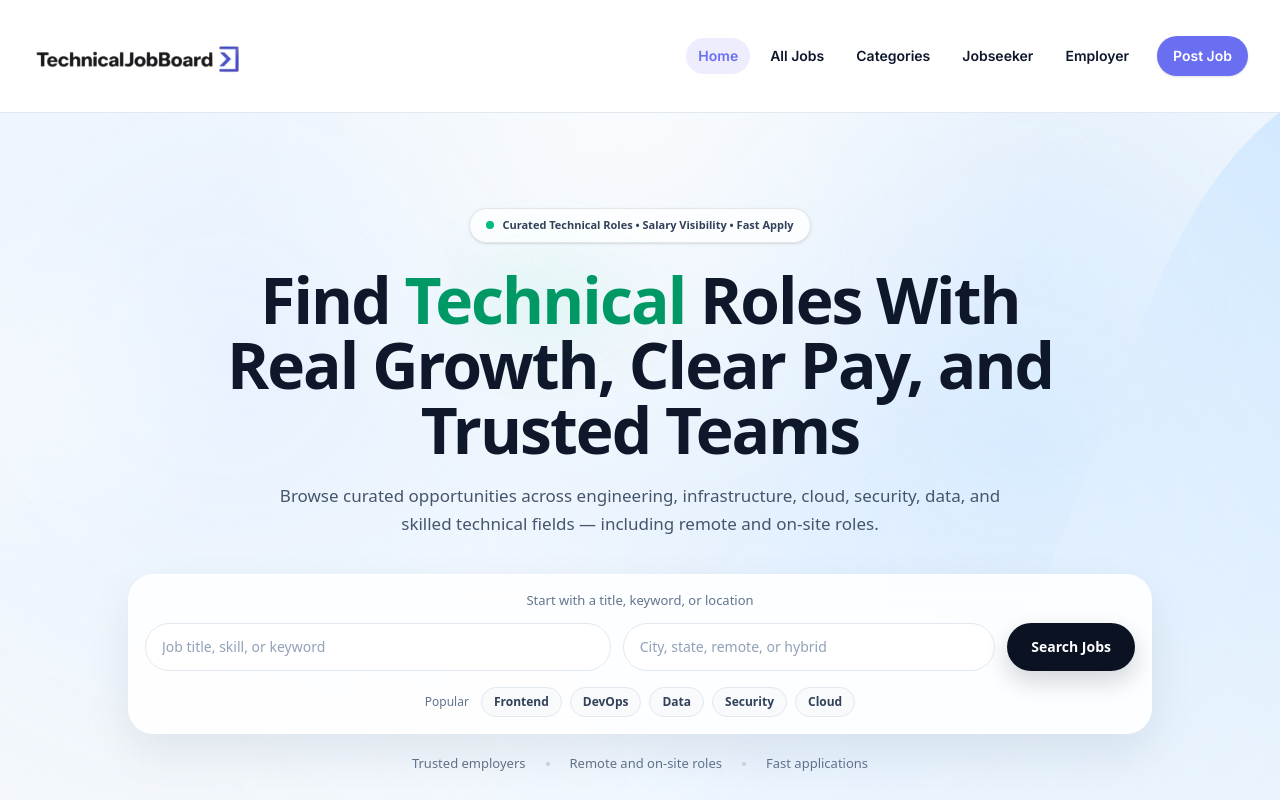
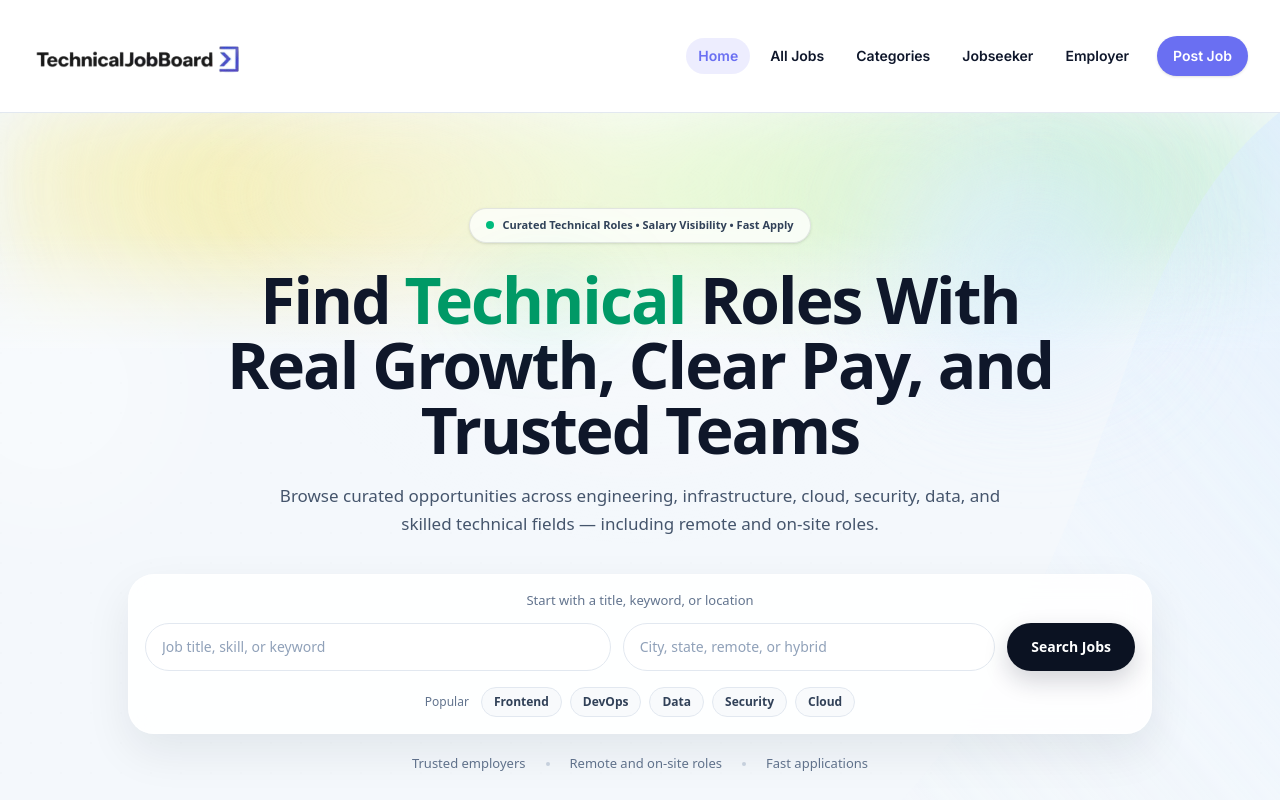
Before and after one commit to adebisidolapo/technicaljobboard, a Next.js app: page / in a window 1280 px wide. Shown: the top 800 px of the page. Built offline with nearby package versions, Linux system fonts and the light colour scheme; no server answers; the database is empty.

Commit message:
update home

```diff
--- a/app/globals.css
+++ b/app/globals.css
@@ -381,14 +381,45 @@ body {
   animation: heroMove 18s ease-in-out infinite alternate;
 }
 
-@keyframes heroMove {
+
+@keyframes heroBandMoveAlt {
   0% {
-    transform: translate3d(0,0,0) scale(1);
+    transform: translateX(0%) translateY(0%) scale(1.02);
+    opacity: 0.72;
   }
   50% {
-    transform: translate3d(-20px,10px,0) scale(1.05);
+    transform: translateX(3%) translateY(-2%) scale(1.06);
+    opacity: 0.9;
   }
   100% {
-    transform: translate3d(20px,-10px,0) scale(1.08);
+    transform: translateX(0%) translateY(0%) scale(1.02);
+    opacity: 0.72;
   }
 }
+
+.hero-top-band {
+  background:
+    radial-gradient(circle at 18% 20%, rgba(247, 241, 180, 0.85) 0%, rgba(247, 241, 180, 0.55) 18%, transparent 42%),
+    radial-gradient(circle at 52% 14%, rgba(214, 245, 176, 0.92) 0%, rgba(214, 245, 176, 0.60) 20%, transparent 44%),
+    radial-gradient(circle at 82% 18%, rgba(197, 239, 214, 0.88) 0%, rgba(197, 239, 214, 0.52) 18%, transparent 40%);
+  filter: blur(34px);
+  animation: heroBandMove 12s ease-in-out infinite;
+  will-change: transform, opacity;
+}
+
+.hero-top-band-2 {
+  background:
+    radial-gradient(circle at 28% 16%, rgba(240, 233, 174, 0.55) 0%, transparent 34%),
+    radial-gradient(circle at 66% 12%, rgba(205, 241, 185, 0.62) 0%, transparent 36%);
+  filter: blur(54px);
+  animation: heroBandMoveAlt 16s ease-in-out infinite;
+  will-change: transform, opacity;
+  mix-blend-mode: normal;
+}
+
+@media (prefers-reduced-motion: reduce) {
+  .hero-top-band,
+  .hero-top-band-2 {
+    animation: none !important;
+  }
+}
--- a/app/page.tsx
+++ b/app/page.tsx
@@ -173,16 +173,19 @@ const wideContainer =
 <section className="relative isolate overflow-hidden bg-[#F4F8FC]">
   {/* Background Layer */}
 <div className="pointer-events-none absolute inset-0 overflow-hidden">
-
   {/* base */}
   <div className="absolute inset-0 bg-[#F4F8FC]" />
 
-  {/* animated gradient wash */}
-  <div className="absolute inset-0 hero-bg-animation" />
+  {/* top animated AWS-style color band */}
+  <div className="absolute inset-x-0 top-0 h-[240px] overflow-hidden">
+    <div className="hero-top-band absolute inset-0" />
+    <div className="hero-top-band-2 absolute inset-0" />
+    <div className="absolute inset-0 bg-gradient-to-b from-transparent via-transparent to-[#F4F8FC]" />
+  </div>
 
   {/* subtle grid */}
   <div
-    className="absolute inset-0 opacity-[0.10]"
+    className="absolute inset-0 opacity-[0.08]"
     style={{
       backgroundImage:
         "radial-gradient(circle at 1px 1px, rgba(15,23,42,0.10) 1px, transparent 0)",
@@ -190,9 +193,9 @@ const wideContainer =
     }}
   />
 
-  {/* AWS style top shape */}
+  {/* right shape */}
   <svg
-    className="absolute right-0 top-0 h-full w-[65%]"
+    className="absolute right-0 top-0 h-full w-[65%] opacity-80"
     viewBox="0 0 720 520"
     preserveAspectRatio="none"
     aria-hidden="true"
@@ -206,8 +209,8 @@ const wideContainer =
         y2="520"
         gradientUnits="userSpaceOnUse"
       >
-        <stop stopColor="#CFE7FF" stopOpacity="0.9" />
-        <stop offset="0.45" stopColor="#E3F1FF" stopOpacity="0.5" />
+        <stop stopColor="#D8EBFF" stopOpacity="0.75" />
+        <stop offset="0.45" stopColor="#EAF4FF" stopOpacity="0.36" />
         <stop offset="1" stopColor="#F4F8FC" stopOpacity="0" />
       </linearGradient>
     </defs>
@@ -218,6 +221,8 @@ const wideContainer =
     />
   </svg>
 
+  {/* very soft extra glow */}
+  <div className="absolute right-[12%] top-[36px] h-[180px] w-[240px] rounded-full bg-[#dff1ff]/70 blur-3xl" />
 </div>
 
   {/* floating glow 1 */}
```
